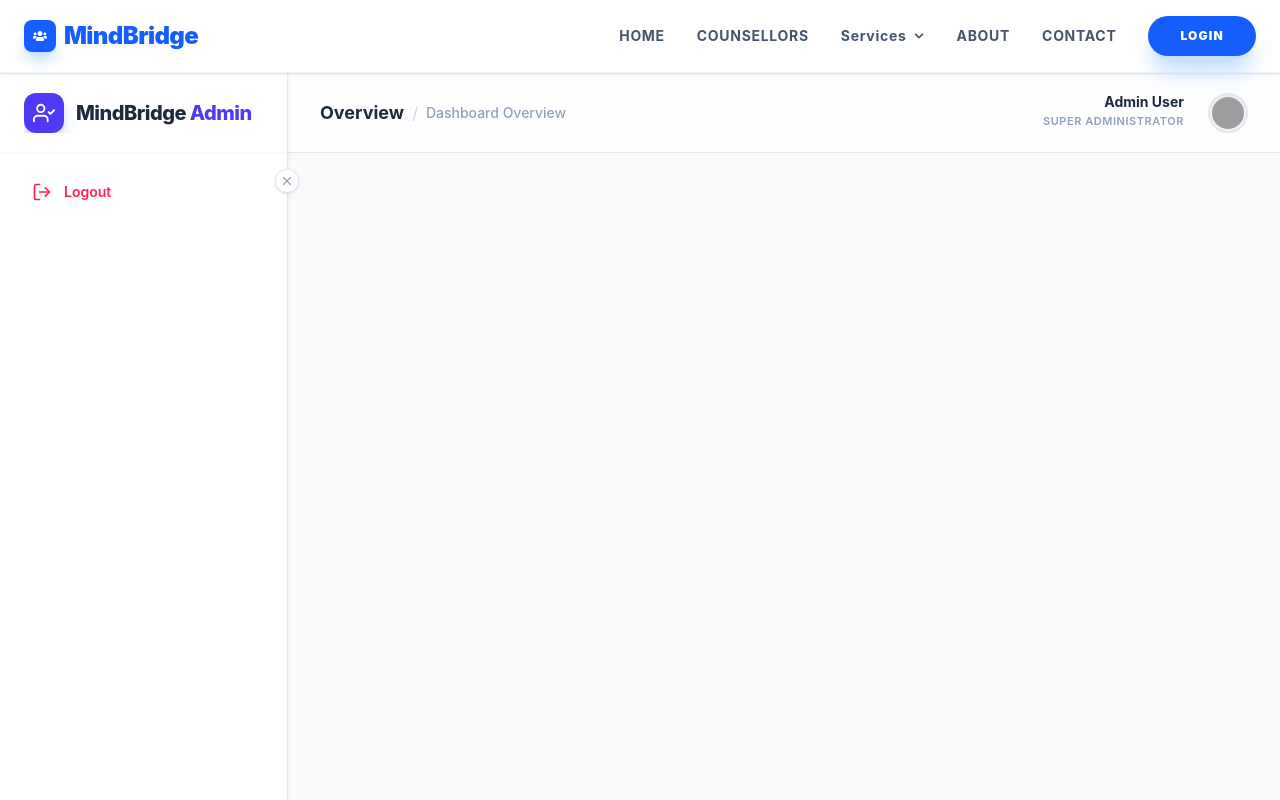
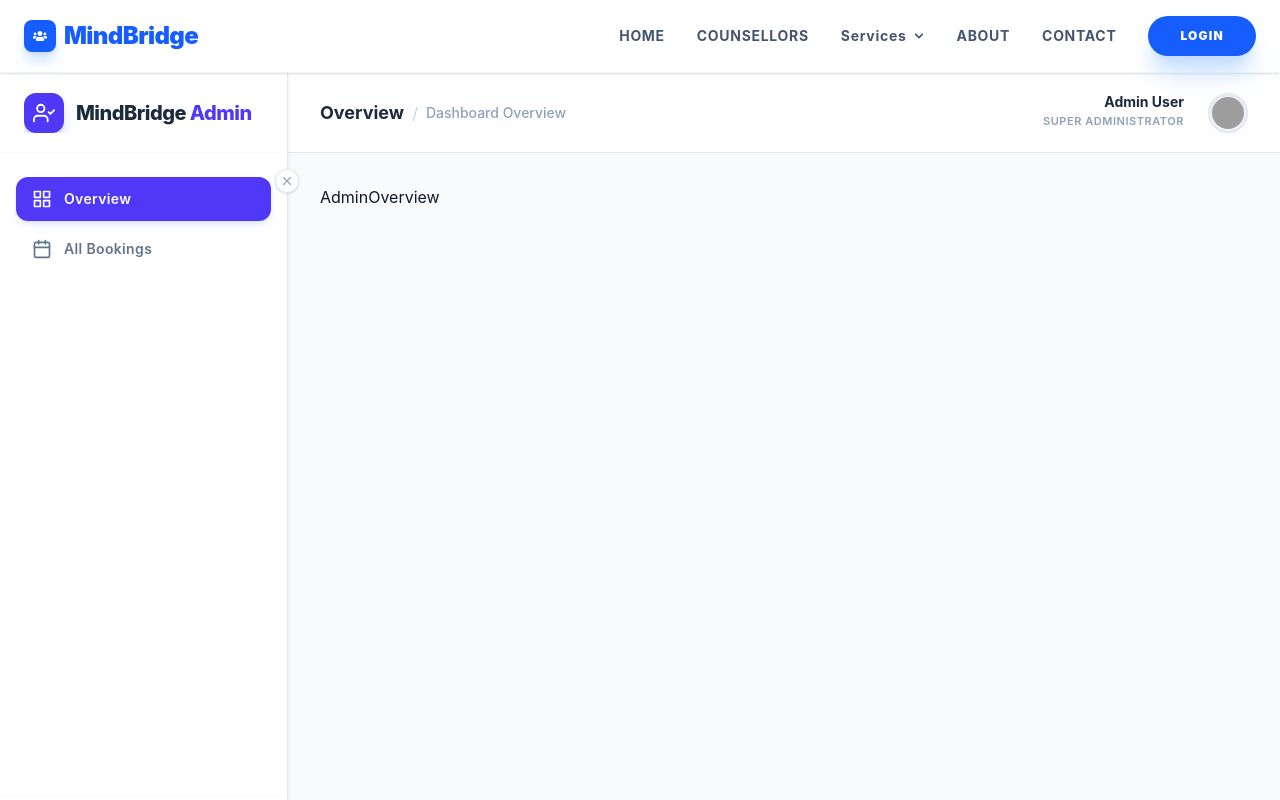
Before and after one commit to AaishaShahani2001/Y3S1-ITPM, a React app in the folder frontend/: page /admin-dashboard in a window 1280 px wide. Shown: the top 800 px of the page. Built offline with nearby package versions, Linux system fonts and the light colour scheme; grey boxes are pictures that could not be loaded; the HTML template or start-up script is replaced by a standard one.

Commit message:
added AllBookings tab and implement AdminOverview

```diff
--- /dev/null
+++ b/frontend/src/components/admin/AdminOverview.jsx
@@ -0,0 +1,9 @@
+import React from 'react'
+
+const AdminOverview = () => {
+  return (
+    <div>AdminOverview</div>
+  )
+}
+
+export default AdminOverview
--- a/frontend/src/pages/admin/AdminDashboard.jsx
+++ b/frontend/src/pages/admin/AdminDashboard.jsx
@@ -1,12 +1,11 @@
 import React, { useState } from 'react';
 import {
-  FiGrid, FiUsers, FiCalendar, FiUserCheck, FiPlusSquare,
-  FiUser, FiLogOut, FiMenu, FiX, FiActivity
+  FiGrid, FiCalendar, FiUserCheck, FiLogOut, FiMenu, FiX
 } from 'react-icons/fi';
 
-// import AdminOverview from '../../components/admin/AdminOverview';
+import AdminOverview from '../../components/admin/AdminOverview';
 // import ManageBookings from '../../components/admin/ManageBookings';
-// import AllBookings from '../../components/admin/AllBookings';
+import AllBookings from '../../components/admin/AllBookings';
 // import AllUsers from '../../components/admin/AllUsers';
 // import DoctorApprovals from '../../components/admin/DoctorApprovals';
 // import AddGuidancePrograms from '../../components/admin/AddGuidencePrograms';
@@ -16,20 +15,20 @@ const AdminDashboard = () => {
   const [activeTab, setActiveTab] = useState('Overview');
   const [isSidebarOpen, setSidebarOpen] = useState(true);
 
-  // const menuItems = [
-  //   { name: 'Overview', icon: <FiGrid />, component: <AdminOverview /> },
-  //   { name: 'Manage Bookings', icon: <FiActivity />, component: <ManageBookings /> },
-  //   { name: 'All Bookings', icon: <FiCalendar />, component: <AllBookings /> },
-  //   { name: 'All Users', icon: <FiUsers />, component: <AllUsers /> },
-  //   { name: 'Doctor Approvals', icon: <FiUserCheck />, component: <DoctorApprovals /> },
-  //   { name: 'Add Guidance', icon: <FiPlusSquare />, component: <AddGuidancePrograms /> },
-  //   { name: 'Profile', icon: <FiUser />, component: <AdminProfile /> },
-  // ];
+  const menuItems = [
+    { name: 'Overview', icon: <FiGrid />, component: <AdminOverview /> },
+    // { name: 'Manage Bookings', icon: <FiActivity />, component: <ManageBookings /> },
+    { name: 'All Bookings', icon: <FiCalendar />, component: <AllBookings /> },
+    // { name: 'All Users', icon: <FiUsers />, component: <AllUsers /> },
+    // { name: 'Doctor Approvals', icon: <FiUserCheck />, component: <DoctorApprovals /> },
+    // { name: 'Add Guidance', icon: <FiPlusSquare />, component: <AddGuidancePrograms /> },
+    // { name: 'Profile', icon: <FiUser />, component: <AdminProfile /> },
+  ];
 
-  // const renderContent = () => {
-  //   const activeItem = menuItems.find(item => item.name === activeTab);
-  //   return activeItem ? activeItem.component : <AdminOverview />;
-  // };
+  const renderContent = () => {
+    const activeItem = menuItems.find(item => item.name === activeTab);
+    return activeItem ? activeItem.component : <AdminOverview />;
+  };
 
   return (
     <div className="flex h-screen bg-[#f8fafc] overflow-hidden font-sans text-slate-900">
@@ -53,7 +52,7 @@ const AdminDashboard = () => {
         </div>
 
         {/* Sidebar Navigation */}
-        {/* <nav className="flex-1 overflow-y-auto py-6 px-4 space-y-1.5 scrollbar-hide">
+        <nav className="flex-1 overflow-y-auto py-6 px-4 space-y-1.5 scrollbar-hide">
           {menuItems.map((item) => (
             <button
               key={item.name}
@@ -71,7 +70,7 @@ const AdminDashboard = () => {
               )}
             </button>
           ))}
-        </nav> */}
+        </nav>
 
         {/* Sidebar Footer */}
         <div className="p-4 border-t border-slate-50">
@@ -118,11 +117,11 @@ const AdminDashboard = () => {
         </header>
 
         {/* Content Section */}
-        {/* <div className="flex-1 overflow-y-auto p-8 scroll-smooth bg-[#f8fafc]">
+        <div className="flex-1 overflow-y-auto p-8 scroll-smooth bg-[#f8fafc]">
           <div className="max-w-350 mx-auto pb-10">
             {renderContent()}
           </div>
-        </div> */}
+        </div>
       </main>
     </div>
   );
```
